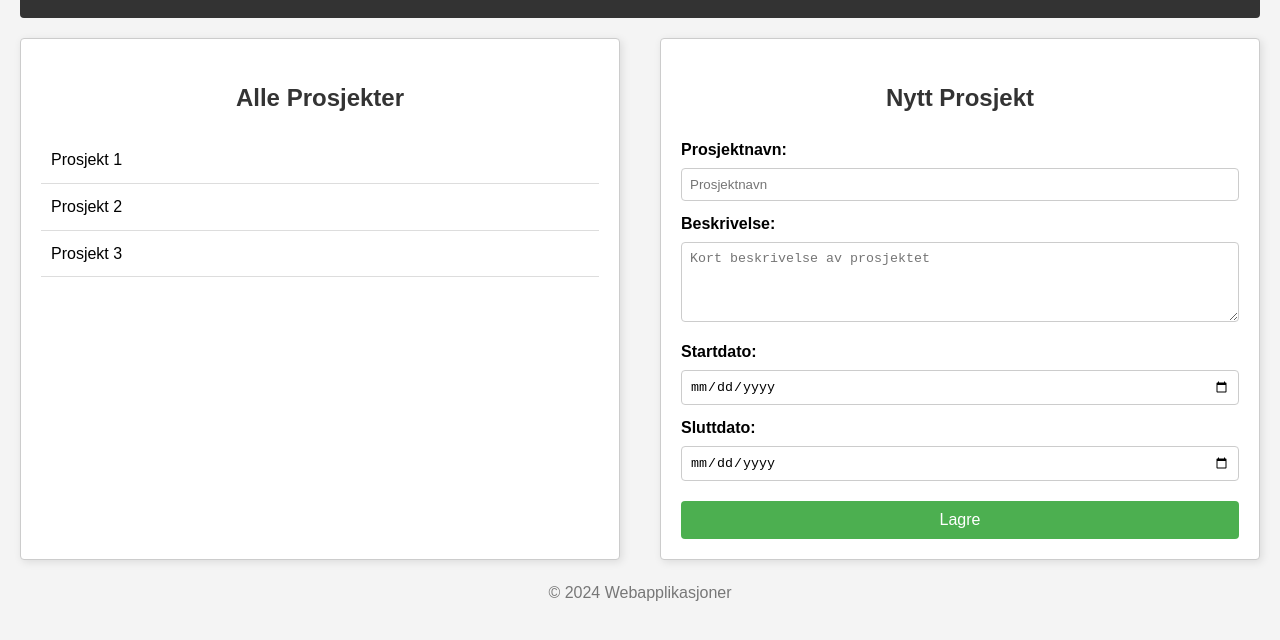
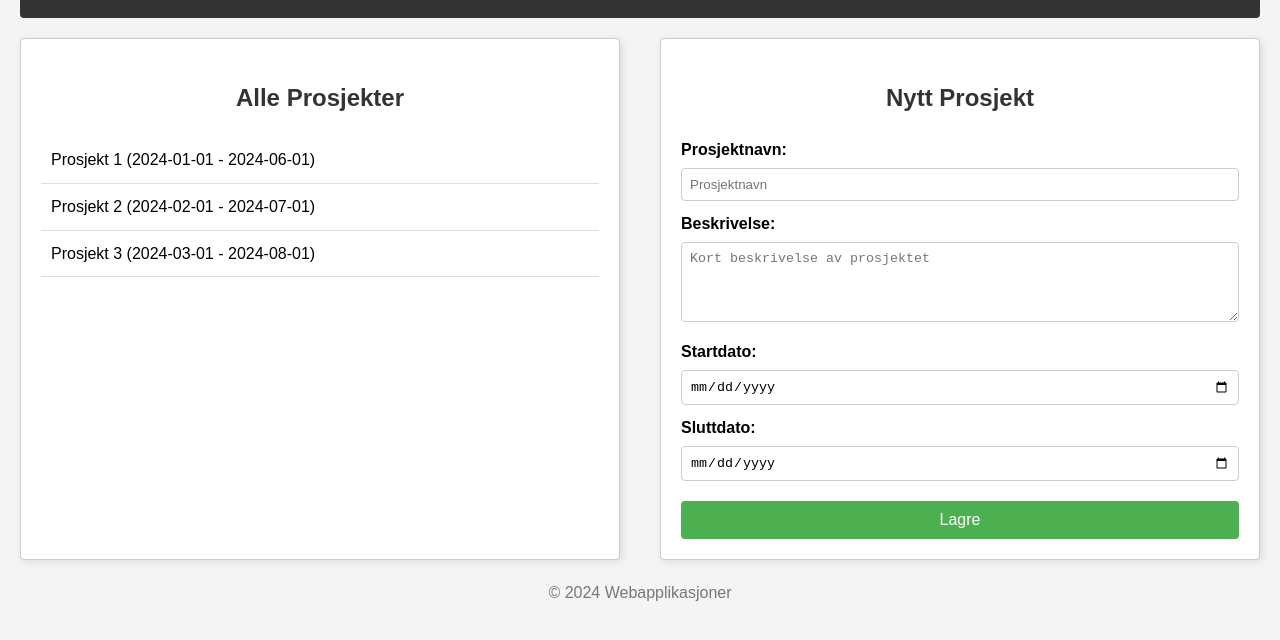
Before and after one commit to JoachimBjerkland/Portfolio-1, a website: page portfolio-v7.html in a window 1280 px wide. Shown: the part 116-756 px from the top of the page. Drawn offline with Linux system fonts and the light colour scheme.

Commit message:
Oppgave 7

```diff
--- a/portfolio-v7.html
+++ b/portfolio-v7.html
@@ -16,9 +16,7 @@
         <section class="project-list">
             <h2>Alle Prosjekter</h2>
             <ul>
-                <li>Prosjekt 1</li>
-                <li>Prosjekt 2</li>
-                <li>Prosjekt 3</li>
+                <!-- Prosjekter vil bli lagt til her dynamisk via JavaScript -->
             </ul>
         </section>
 
@@ -45,7 +43,22 @@
     <footer>
         <p>© 2024 Webapplikasjoner</p>
     </footer>
+
     <script src="portfolio-v7.js"></script>
+    <script>
+        // Hent prosjektene fra portfolio-v7.js
+        const projectList = document.querySelector('.project-list ul');
+
+        // Tøm eksisterende liste
+        projectList.innerHTML = '';
+
+        // Iterer gjennom prosjektene og legg til dem i listen
+        projects.forEach(project => {
+            const listItem = document.createElement('li');
+            listItem.textContent = `${project.name} (${project.startDate} - ${project.endDate})`;
+            projectList.appendChild(listItem);
+        });
+    </script>
 
 </body>
 </html>
--- a/portfolio-v7.js
+++ b/portfolio-v7.js
@@ -1,4 +1,4 @@
-[
+const projects = [
     {
         "id": 1,
         "name": "Prosjekt 1",
@@ -19,5 +19,5 @@
         "description": "Dette er det tredje prosjektet",
         "startDate": "2024-03-01",
         "endDate": "2024-08-01"
-    }
-]
+    },
+];
```
